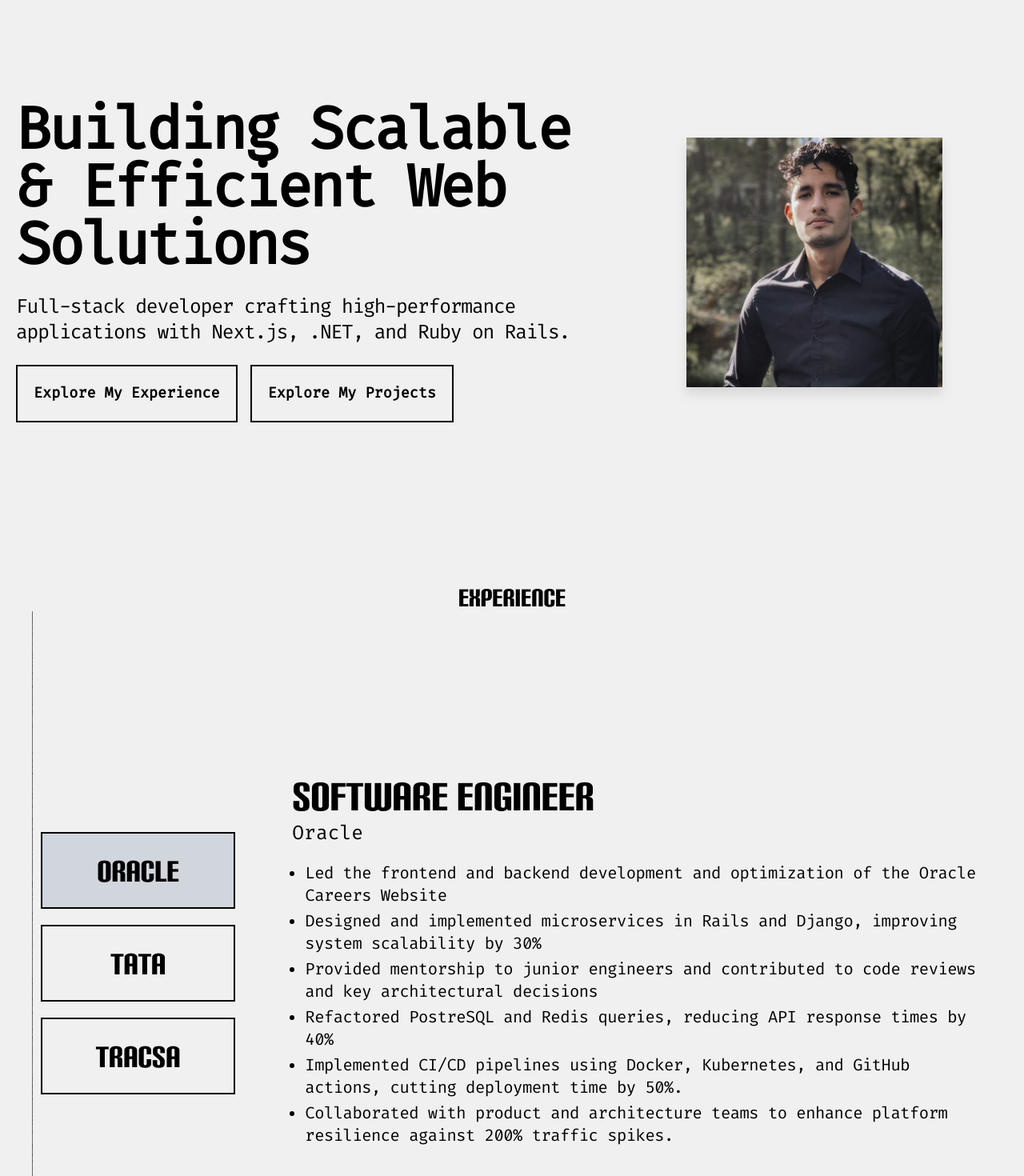
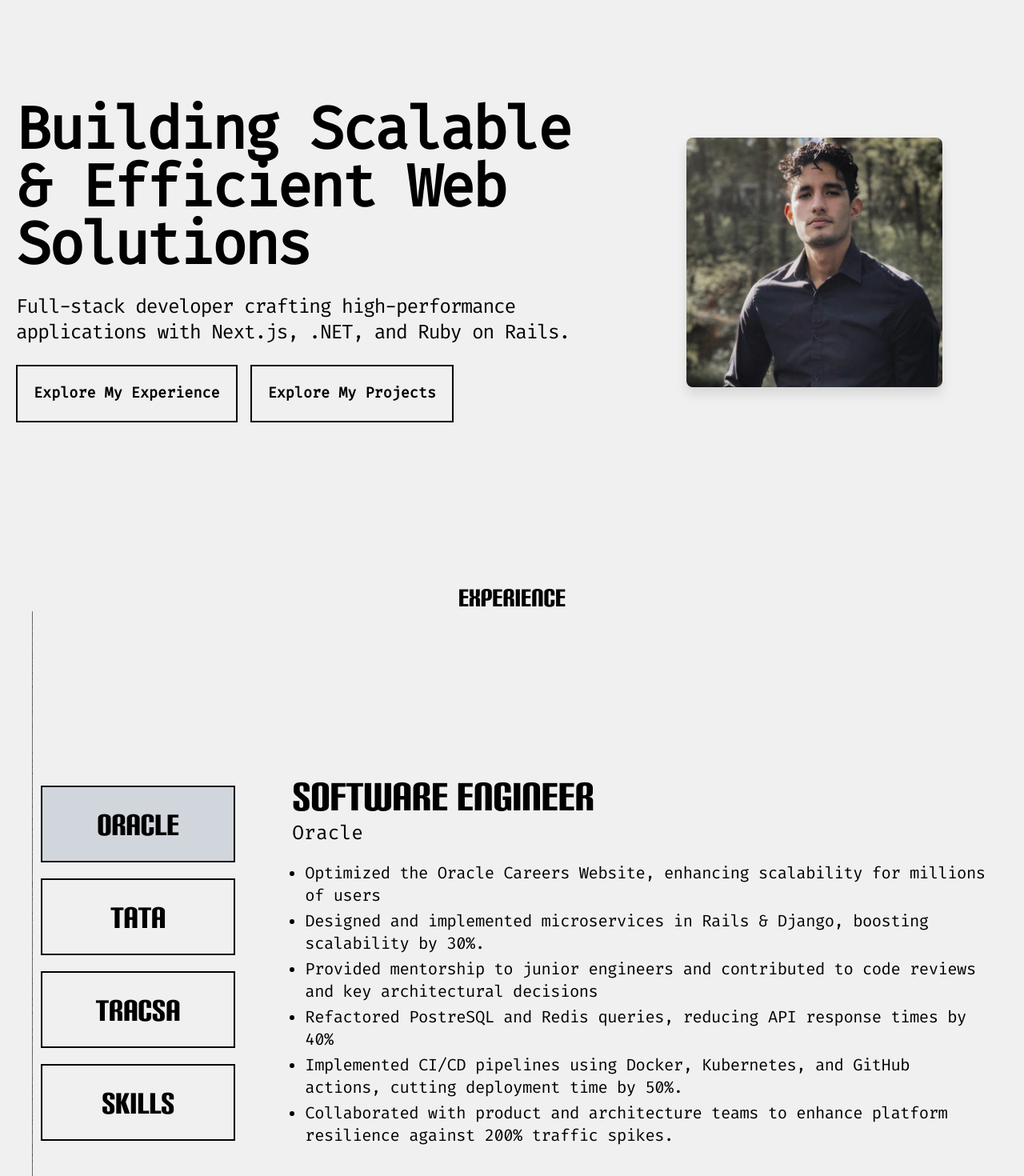
Before and after one commit to ElGuitarrero/PortafolioBrutalista, a Next.js app: page / in a window 1280 px wide. Shown: the part 872-2342 px from the top of the page at 80% size. Built offline with nearby package versions, Linux system fonts and the light colour scheme.

Commit message:
Update experience section and enhance hero image styling

```diff
--- a/src/app/components/Experience.tsx
+++ b/src/app/components/Experience.tsx
@@ -11,8 +11,8 @@ const DATA: ExperienceProp[] = [
         position: "Software Engineer",
         company: "Oracle",
         bulletpoints: [
-            "Led the frontend and backend development and optimization of the Oracle Careers Website",
-            "Designed and implemented microservices in Rails and Django, improving system scalability by 30%",
+            "Optimized the Oracle Careers Website, enhancing scalability for millions of users",
+            "Designed and implemented microservices in Rails & Django, boosting scalability by 30%.",
             "Provided mentorship to junior engineers and contributed to code reviews and key architectural decisions",
             "Refactored PostreSQL and Redis queries, reducing API response times by 40%",
             "Implemented CI/CD pipelines using Docker, Kubernetes, and GitHub actions, cutting deployment time by 50%.",
@@ -33,9 +33,19 @@ const DATA: ExperienceProp[] = [
         position: "Project Manager",
         company: "Tracsa",
         bulletpoints: [
-            "Implemented new features and fixed bugs",
-            "Developed and maintained web applications",
-            "Collaborated with cross-functional teams",
+            "Led the development of a cylinder testing machine for heavy machinery, managing design, implementation, and cross-functional teams.",
+            "Oversaw project timelines, budget, and resources, delivering on time and within scope.",
+            "Applied mechatronic principles to integrate mechanical, electrical, and control systems for optimal performance",
+        ],
+    },
+    {
+        position: "Skills",
+        company: "-",
+        bulletpoints: [
+            "Languages: Ruby, Python, JavaScript, SQL, Bash",
+            "Frameworks: React, Next.JS, Node.JS, Ruby on Rails, Django, FastAPI",
+            "Cloud & DevOps: AWS, Docker, Kubernetes, Terraform",
+            "Other: Industrial automation, CAD modeling, System design",
         ],
     },
 ];
@@ -94,7 +104,7 @@ const Experience = () => {
         });
     }, [expData]);
 
-    const companias: string[] = ["Oracle", "Tata", "Tracsa"];
+    const companias: string[] = ["Oracle", "Tata", "Tracsa", '-'];
 
     return (
         <div id="experience">
@@ -117,7 +127,7 @@ const Experience = () => {
                                 id={elem}
                             >
                                 <div className="h-full w-full flex justify-center items-center">
-                                    <p className="font-[carbon] text-2xl md:text-3xl lg:text-4xl">{elem}</p>
+                                    <p className="font-[carbon] text-2xl md:text-3xl lg:text-4xl">{elem == '-' ? 'Skills' : elem}</p>
                                 </div>
                             </button>
                         ))}
--- a/src/app/components/Hero.tsx
+++ b/src/app/components/Hero.tsx
@@ -31,7 +31,7 @@ const Hero = () => (
                 height={500}
                 src="/foto.png"
                 alt="Profile Picture"
-                className=" grayscale-30 drop-shadow-xl w-40 md:w-60 lg:w-80 outline-2 outline-offset-10 lg:outline-offset-40"
+                className="rounded-lg grayscale-30 drop-shadow-xl w-40 md:w-60 lg:w-80 outline-2 outline-offset-10 lg:outline-offset-40"
             />
         </div>
     </section>
```
